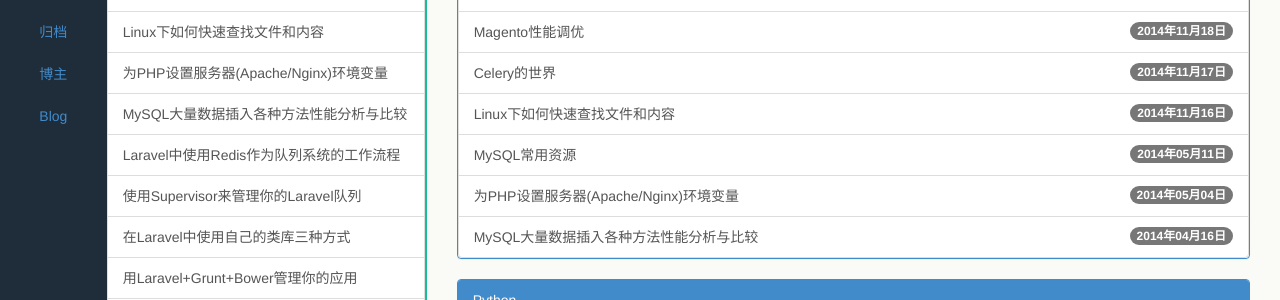
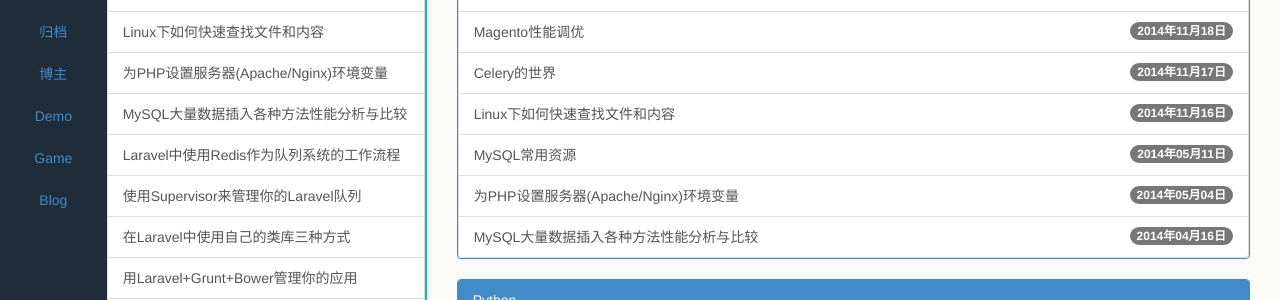
Before and after one commit to wonderfan/wonderfan.github.io, a Jekyll site: the page built from index.html, in a window 1280 px wide. Shown: the part 298-598 px from the top of the page. Built offline with Jekyll 4.4.1, drawn with Linux system fonts in a browser that asks for light colours; the list of posts is cut into pages by our own code; comment, search, counter and statistics services are not loaded.

Commit message:
Update navside.html

```diff
--- a/_includes/navside.html
+++ b/_includes/navside.html
@@ -11,6 +11,8 @@
         <li><a href="#tags" data-toggle="tab">{{ site.locals.tags }}</a></li>
         <li><a class="pjaxlink" href="/pages/archive.html">{{ site.locals.archive }}</a></li>
         <li><a class="pjaxlink" href="/pages/about.html">{{ site.locals.about }}</a></li>
+        <li><a  href="/demo.html">Demo</a></li>
+        <li><a  href="/game.html">Game</a></li>
         <li><a  href="/pages/blog.html">Blog</a></li>
       </ul>
       <div class="aside1_bottom">
```
